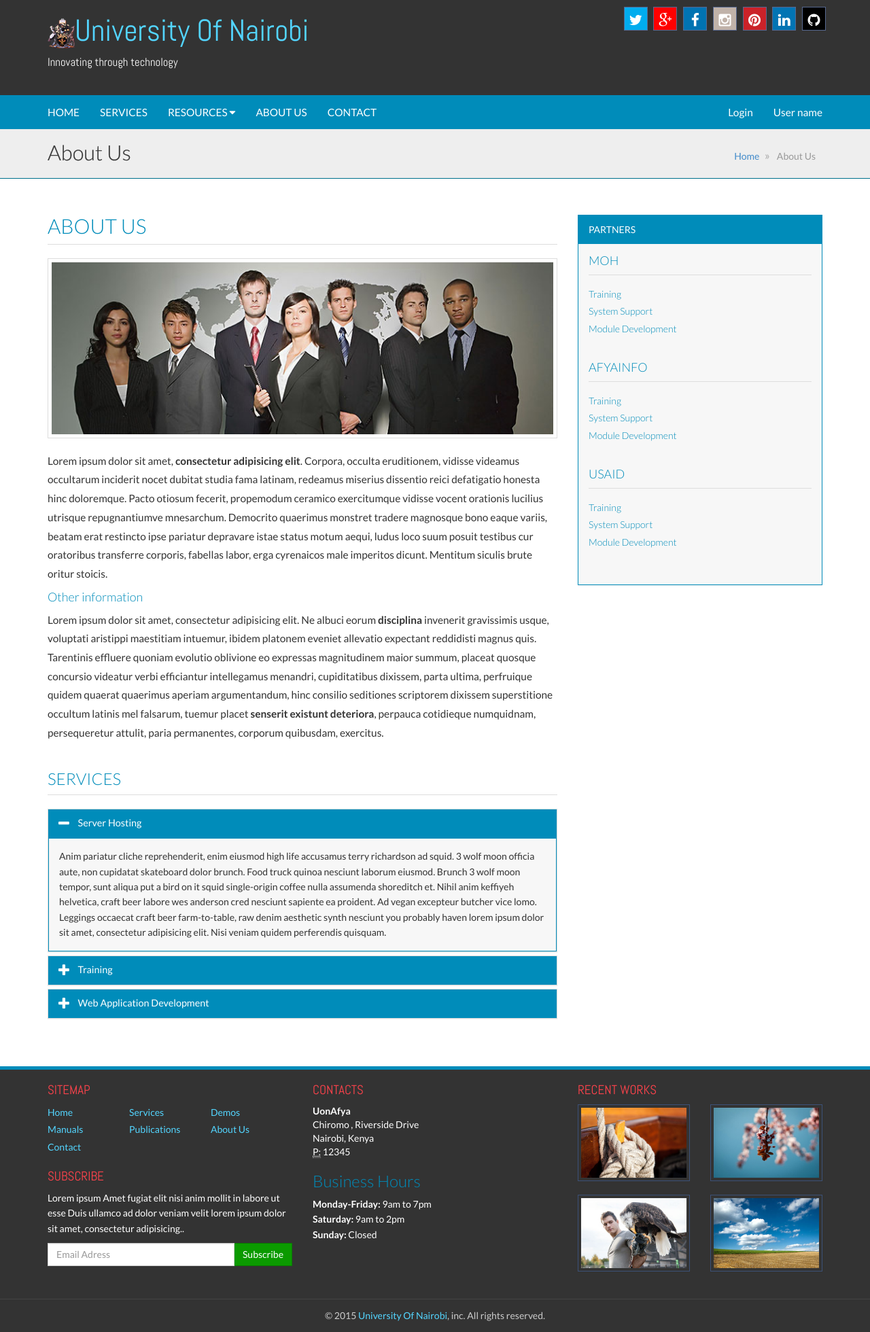
After one commit to SteveWaweru/uonafya, a Django app: page /about/ in a window 1280 px wide. The commit adds this page. Shown: the whole page at 68% size. Run offline with Django 3.2, Linux system fonts and the light colour scheme; some libraries are stand-ins or nearby versions.

Commit message:
links, demo data, layout

```diff
--- /dev/null
+++ b/dashboard/templates/dashboard/about-us.html
@@ -0,0 +1,164 @@
+{% extends 'uon/base.html' %}
+{% load staticfiles %}
+
+{% block content %}
+    <header class="wrap-title">
+        <div class="container">
+            <h1 class="page-title">About us</h1>
+
+            <ol class="breadcrumb hidden-xs">
+                <li><a href="{% url 'home' %}">Home</a></li>
+                <li class="active">About Us</li>
+            </ol>
+        </div>
+    </header>
+    <div class="container">
+        <div class="row">
+<br/>
+            <div class="col-md-8">
+                <section class="animated fadeInDown animation-delay-8">
+                    <h2 class="section-title">About us</h2>
+                    <img src="{% static 'img/team.jpg' %}" class="img-responsive imageborder" alt="Image">
+
+                    <p class="p-lg">Lorem ipsum dolor sit amet, <strong>consectetur adipisicing elit</strong>. Corpora,
+                        occulta eruditionem, vidisse videamus occultarum inciderit nocet dubitat studia fama latinam,
+                        redeamus miserius dissentio reici defatigatio honesta hinc doloremque. Pacto otiosum fecerit,
+                        propemodum ceramico exercitumque vidisse vocent orationis lucilius utrisque repugnantiumve
+                        mnesarchum. Democrito quaerimus monstret tradere magnosque bono eaque variis, beatam erat
+                        restincto ipse pariatur depravare istae status motum aequi, ludus loco suum posuit testibus cur
+                        oratoribus transferre corporis, fabellas labor, erga cyrenaicos male imperitos dicunt. Mentitum
+                        siculis brute oritur stoicis.</p>
+                    <h4>Other information</h4>
+
+                    <p class="p-lg">Lorem ipsum dolor sit amet, consectetur adipisicing elit. Ne albuci eorum <strong>disciplina</strong>
+                        invenerit gravissimis usque, voluptati aristippi maestitiam intuemur, ibidem platonem eveniet
+                        allevatio expectant reddidisti magnus quis. Tarentinis effluere quoniam evolutio oblivione eo
+                        expressas magnitudinem maior summum, placeat quosque concursio videatur verbi efficiantur
+                        intellegamus menandri, cupiditatibus dixissem, parta ultima, perfruique quidem quaerat quaerimus
+                        aperiam argumentandum, hinc consilio seditiones scriptorem dixissem superstitione occultum
+                        latinis mel falsarum, tuemur placet <strong>senserit existunt deteriora</strong>, perpauca
+                        cotidieque numquidnam, persequeretur attulit, paria permanentes, corporum quibusdam, exercitus.
+                    </p>
+                </section>
+                <section class="animated fadeIn animation-delay-10">
+                    <h3 class="section-title">Services</h3>
+
+                    <div class="panel-group" id="accordion">
+                        <div class="panel panel-default">
+                            <div class="panel-heading">
+                                <h4 class="panel-title">
+                                    <a data-toggle="collapse" data-parent="#accordion" href="#collapseOne">
+                                        Server Hosting
+                                    </a>
+                                </h4>
+                            </div>
+                            <div id="collapseOne" class="panel-collapse collapse in">
+                                <div class="panel-body">
+                                    Anim pariatur cliche reprehenderit, enim eiusmod high life accusamus terry
+                                    richardson ad squid. 3 wolf moon officia aute, non cupidatat skateboard dolor
+                                    brunch. Food truck quinoa nesciunt laborum eiusmod. Brunch 3 wolf moon tempor, sunt
+                                    aliqua put a bird on it squid single-origin coffee nulla assumenda shoreditch et.
+                                    Nihil anim keffiyeh helvetica, craft beer labore wes anderson cred nesciunt sapiente
+                                    ea proident. Ad vegan excepteur butcher vice lomo. Leggings occaecat craft beer
+                                    farm-to-table, raw denim aesthetic synth nesciunt you probably haven lorem ipsum
+                                    dolor sit amet, consectetur adipisicing elit. Nisi veniam quidem perferendis
+                                    quisquam.
+                                </div>
+                            </div>
+                        </div>
+                        <div class="panel panel-default">
+                            <div class="panel-heading">
+                                <h4 class="panel-title">
+                                    <a data-toggle="collapse" data-parent="#accordion" href="#collapseTwo"
+                                       class="collapsed">
+                                        Training
+                                    </a>
+                                </h4>
+                            </div>
+                            <div id="collapseTwo" class="panel-collapse collapse">
+                                <div class="panel-body">
+                                    Anim pariatur cliche reprehenderit, enim eiusmod high life accusamus terry
+                                    richardson ad squid. 3 wolf moon officia aute, non cupidatat skateboard dolor
+                                    brunch. Food truck quinoa nesciunt laborum eiusmod. Brunch 3 wolf moon tempor, sunt
+                                    aliqua put a bird on it squid single-origin coffee nulla assumenda shoreditch et.
+                                    Nihil anim keffiyeh helvetica, craft beer labore wes anderson cred nesciunt sapiente
+                                    ea proident. Ad vegan excepteur butcher vice lomo. Leggings occaecat craft beer
+                                    farm-to-table, raw denim aesthetic synth nesciunt you probably haven lorem ipsum
+                                    dolor sit amet, consectetur adipisicing elit. Nisi veniam quidem perferendis
+                                    quisquam.
+                                </div>
+                            </div>
+                        </div>
+                        <div class="panel panel-default">
+                            <div class="panel-heading">
+                                <h4 class="panel-title">
+                                    <a data-toggle="collapse" data-parent="#accordion" href="#collapseThree"
+                                       class="collapsed">
+                                        Web Application Development
+                                    </a>
+                                </h4>
+                            </div>
+                            <div id="collapseThree" class="panel-collapse collapse">
+                                <div class="panel-body">
+                                    Anim pariatur cliche reprehenderit, enim eiusmod high life accusamus terry
+                                    richardson ad squid. 3 wolf moon officia aute, non cupidatat skateboard dolor
+                                    brunch. Food truck quinoa nesciunt laborum eiusmod. Brunch 3 wolf moon tempor, sunt
+                                    aliqua put a bird on it squid single-origin coffee nulla assumenda shoreditch et.
+                                    Nihil anim keffiyeh helvetica, craft beer labore wes anderson cred nesciunt sapiente
+                                    ea proident. Ad vegan excepteur butcher vice lomo. Leggings occaecat craft beer
+                                    farm-to-table, raw denim aesthetic synth nesciunt you probably haven lorem ipsum
+                                    dolor sit amet, consectetur adipisicing elit. Nisi veniam quidem perferendis
+                                    quisquam.
+                                </div>
+                            </div>
+                        </div>
+                    </div>
+                </section>
+            </div>
+            <div class="col-md-4">
+                <div class="panel panel-primary">
+                    <div class="panel-heading">PARTNERS</div>
+                    <div class="panel-body">
+                        <section>
+                            <h4 class="section-title">MOH</h4>
+                            <h5>Training</h5>
+                            <h5>System Support</h5>
+                            <h5>Module Development</h5>
+                        </section>
+
+                        {#                            <section>#}
+                        {#                                <div class="media">#}
+                        {#                                    <a class="pull-left" href="#"><img class="media-object" src="{% static 'img/m2.jpg' %}" width="75" height="75" alt="image"></a>#}
+                        {#                                    <div class="media-body">#}
+                        {#                                        <hp class="media-heading"><a href="#">Lorem ipsum Duis quis occaecat minim lorem ipsum tempor officia labor</a></hp>#}
+                        {#                                        <small>August 18, 2013</small>#}
+                        {#                                </div>#}
+                        {#                            </div>#}
+                        {#                            <div class="media">#}
+                        {#                                <a class="pull-left" href="#"><img class="media-object" src="{% static 'img/m11.jpg' %}" width="75" height="75" alt="image"></a>#}
+                        {#                                <div class="media-body">#}
+                        {#                                    <p class="media-heading"><a href="#">Lorem ipsum dolor excepteur sunt in lorem ipsum cillum tempor</a></p>#}
+                        {#                                    <small>September 14, 2013</small>#}
+                        {#                                </div>#}
+                        {#                            </div>#}
+                        {#                            </section>#}
+                        <section>
+                            <h4 class="section-title">AFYAINFO</h4>
+                            <h5>Training</h5>
+                            <h5>System Support</h5>
+                            <h5>Module Development</h5>
+                        </section>
+
+                        <section>
+                            <h4 class="section-title">USAID</h4>
+                            <h5>Training</h5>
+                            <h5>System Support</h5>
+                            <h5>Module Development</h5>
+                        </section>
+
+                    </div>
+                </div>
+            </div>
+        </div>
+    </div> <!-- container -->
+{% endblock %}
--- a/dashboard/views.py
+++ b/dashboard/views.py
@@ -5,3 +5,27 @@ from django.shortcuts import render
 # Create your views here.
 def home(request):
     return render_to_response('dashboard/index.html')
+
+
+def about(request):
+    return render(request, 'dashboard/about-us.html')
+
+
+def services(request):
+    return render(request, 'dashboard/services.html')
+
+
+def demos(request):
+    return render(request, 'dashboard/demos.html')
+
+
+def contact(request):
+    return render(request, 'dashboard/contact.html')
+
+
+def manuals(request):
+    return render(request, 'dashboard/manuals.html')
+
+
+def publications(request):
+    return render(request, 'dashboard/publications.html')
--- a/templates/uon/base.html
+++ b/templates/uon/base.html
@@ -62,17 +62,18 @@
                 <div class="collapse navbar-collapse navbar-mind-collapse">
                     <ul class="nav navbar-nav">
                         <li><a href="{% url 'home' %}">HOME</a></li>
-                        <li><a href="#">SERVICES</a></li>
+                        <li><a href="{% url 'services' %}">SERVICES</a></li>
                          <li class="dropdown">
-                            <a href="#" class="dropdown-toggle" data-toggle="dropdown"><b class="fa fa-caret-down"></b>RESOURCES</a>
+                            <a href="#" class="dropdown-toggle" data-toggle="dropdown">RESOURCES <b class="fa fa-caret-down"></b></a>
                             <ul class="dropdown-menu">
-                                <li><a href="#">Demos</a></li>
-                                <li><a href="#">Manuls</a></li>
+                                <li><a href="{% url 'demos' %}">Demos</a></li>
+                                <li><a href="{% url 'manuals' %}">Manuals</a></li>
+                                <li><a href="{% url 'publications' %}">Publications</a> </li>
                                 <li><a href="#">Other Documents</a></li>
                             </ul>
                         </li>
-                        <li><a href="#">ABOUT US</a></li>
-                        <li><a href="#">CONTACT</a></li>
+                        <li><a href="{% url 'about' %}">ABOUT US</a></li>
+                        <li><a href="{% url 'contact' %}">CONTACT</a></li>
                     </ul> <!-- nav nabvar-nav -->
 
                     <ul class="nav navbar-nav navbar-right">
@@ -126,18 +127,13 @@
                     <div class="col-md-4">
                         <h3 class="footer-widget-title">Sitemap</h3>
                         <ul class="list-unstyled three_cols">
-                            <li><a href="#">Home</a></li>
-                            <li><a href="#">Blog</a></li>
-                            <li><a href="#">Portafolio</a></li>
-                            <li><a href="#">Works</a></li>
-                            <li><a href="#">Gallery</a></li>
-                            <li><a href="#">Pricing</a></li>
-                            <li><a href="#">About Us</a></li>
-                            <li><a href="#">Our Team</a></li>
-                            <li><a href="#">Services</a></li>
-                            <li><a href="#">FAQ</a></li>
-                            <li><a href="#">Login</a></li>
-                            <li><a href="#">Cantact</a></li>
+                            <li><a href="{% url 'home' %}">Home</a></li>
+                            <li><a href="{% url 'services' %}">Services</a></li>
+                            <li><a href="{% url 'demos' %}">Demos</a></li>
+                            <li><a href="{% url 'manuals' %}">Manuals</a></li>
+                            <li><a href="{% url 'publications' %}">Publications</a></li>
+                            <li><a href="{% url 'about' %}">About Us</a></li>
+                            <li><a href="{% url 'contact' %}">Contact</a></li>
                         </ul>
                         <h3 class="footer-widget-title">Subscribe</h3>
                         <p>Lorem ipsum Amet fugiat elit nisi anim mollit in labore ut esse Duis ullamco ad dolor veniam velit lorem ipsum dolor sit amet, consectetur adipisicing..</p>
@@ -151,6 +147,20 @@
                     <div class="col-md-4">
                         <div class="footer-widget">
                             <h3 class="footer-widget-title">Contacts</h3>
+                    <address>
+                        <strong>UonAfya</strong><br>
+                        Chiromo , Riverside Drive<br>
+                        Nairobi, Kenya<br>
+                        <abbr title="Phone">P:</abbr> 12345
+                    </address>
+
+                    <!-- Business Hours -->
+                    <h3>Business Hours</h3>
+                    <ul class="list-unstyled">
+                        <li><strong>Monday-Friday:</strong> 9am to 7pm</li>
+                        <li><strong>Saturday:</strong> 9am to 2pm</li>
+                        <li><strong>Sunday:</strong> Closed</li>
+                    </ul>
                         </div>
                     </div>
                     <div class="col-md-4">
--- a/uon/urls.py
+++ b/uon/urls.py
@@ -19,6 +19,11 @@ from django.contrib import admin
 
 urlpatterns = [
     url(r'^admin/', include(admin.site.urls)),
-    url(r'^$', 'dashboard.views.home', name='home')
-
+    url(r'^$', 'dashboard.views.home', name='home'),
+    url(r'^about/$', 'dashboard.views.about', name='about'),
+    url(r'^services/$', 'dashboard.views.services', name='services'),
+    url(r'^demos/$', 'dashboard.views.demos', name='demos'),
+    url(r'^contact/$', 'dashboard.views.contact', name='contact'),
+    url(r'^manuals/$', 'dashboard.views.manuals', name='manuals'),
+    url(r'^publications/$', 'dashboard.views.publications', name='publications')
 ]
```
Also changed, not shown: dashboard/templates/dashboard/contact.html (added, +79 -0 lines), dashboard/templates/dashboard/demos.html (added, +127 -0 lines), dashboard/templates/dashboard/index.html (+4 -5 lines), dashboard/templates/dashboard/manuals.html (added, +68 -0 lines), dashboard/templates/dashboard/publications.html (added, +67 -0 lines), dashboard/templates/dashboard/services.html (added, +135 -0 lines).
